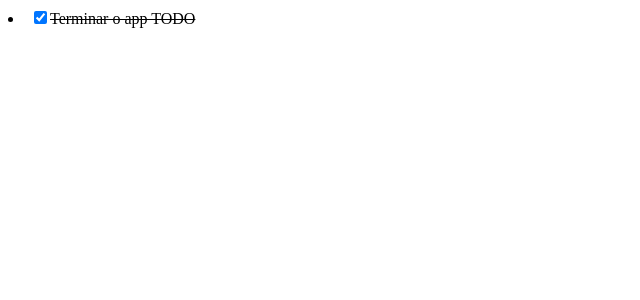
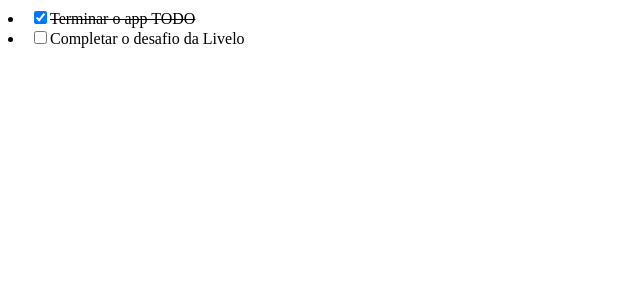
Before and after one commit to paulojeronimo/metas-app-frontend, a React (Create React App) app: page / in a window 1280 px wide. Shown: the top 300 px of the page, without its empty margins (0-640 px from the left). Built offline with nearby package versions, Linux system fonts and the light colour scheme.

Commit message:
TodoListItem com arquivo css

```diff
--- a/src/App.tsx
+++ b/src/App.tsx
@@ -3,9 +3,14 @@
 
 const todos: Array<Todo> = [
   {text: "Terminar o app TODO", complete: true },
-  {text: "Completar o desafio da Livelo", complete: true}
+  {text: "Completar o desafio da Livelo", complete: false}
 ]
 
-const App: React.FC = () => <TodoListItem todo={todos[0]}/>
+const App: React.FC = () => (
+  <React.Fragment>
+    <TodoListItem todo={todos[0]}/>
+    <TodoListItem todo={todos[1]}/>
+  </React.Fragment>
+)
 
 export default App;
--- /dev/null
+++ b/src/TodoListItem.css
@@ -0,0 +1,3 @@
+.complete {
+    text-decoration: line-through;
+}
--- a/src/TodoListItem.tsx
+++ b/src/TodoListItem.tsx
@@ -1,4 +1,5 @@
 import React from "react"
+import "./TodoListItem.css"
 
 interface TodoListItemProps {
     todo: Todo
@@ -7,10 +8,9 @@
 export const TodoListItem: React.FC<TodoListItemProps> = ({ todo }) => {
     return (
         <li>
-            <label
-                style={{textDecoration: todo.complete ? "line-through" : "none" }}>
-                    <input type="checkbox" checked={todo.complete}/>
-                    {todo.text}
+            <label className={todo.complete ? "complete" : undefined}>
+                <input type="checkbox" checked={todo.complete}/>
+                {todo.text}
             </label>
         </li>
     )
```
